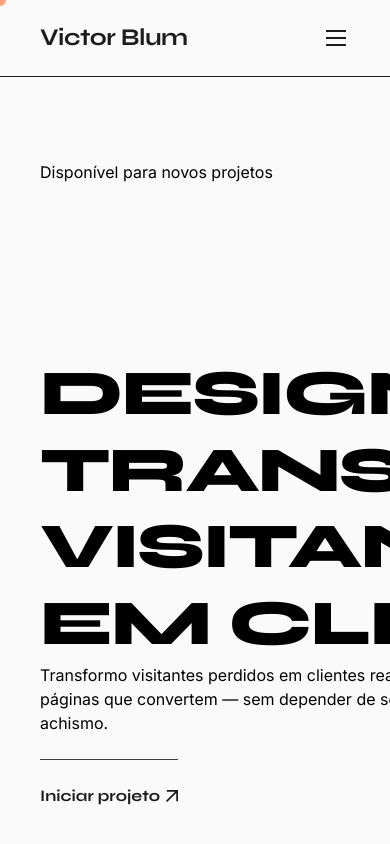
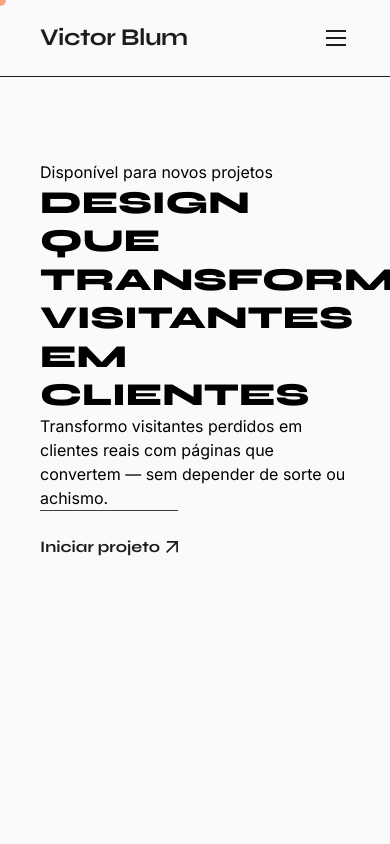
Before and after one commit to 0VICTORBLUM/Portifolio, a plain HTML site: page index.html in a window 390 px wide. Shown: the top 844 px of the page. Drawn offline with Linux system fonts and the light colour scheme.

Commit message:
Style: Mudando estilos gerais

```diff
--- a/css/home/hero.css
+++ b/css/home/hero.css
@@ -1,38 +1,6 @@
 .hero-bg {
-    min-height: 100vh;
-    display: grid;
-    grid-template-columns: 1fr 1fr;
-    grid-template-rows: auto 1fr auto;
-    grid-template-areas:
-        "tag    ."
-        "title  title"
-        "meta    .";
-    align-items: end;
-    padding-top: 80px;
-    padding-bottom: 80px;
-    position: relative;
-}
-
-.hero-bg > .font-body:first-child {
-    grid-area: tag;
-    align-self: start;
-    padding-top: 20px;
-    color: var(--complementar-c2);
-    margin: 0;
-}
-
-.hero-bg > h1 {
-    grid-area: title;
-    letter-spacing: -0.03em;
-}
-
-.hero-meta {
-    grid-area: meta;
-    display: flex;
-    flex-direction: column;
-    align-items: flex-start;
-    gap: 24px;
-    max-width: 420px;
+    margin-top: 80px;
+    margin-bottom: 80px;
 }
 
 .hero-meta > .font-body {
@@ -50,23 +18,3 @@
 @keyframes word-reveal {
     to { clip-path: inset(0 0 0% 0); }
 }
-
-@media (max-width: 768px) {
-    .hero-bg {
-        grid-template-columns: 1fr;
-        grid-template-areas:
-            "tag"
-            "title"
-            "meta";
-        padding-bottom: 48px;
-    }
-
-    .hero-meta {
-        align-items: flex-start;
-        margin-left: 0;
-    }
-
-    .hero-meta > .font-body {
-        text-align: left;
-    }
-}
--- a/css/utilitarios/tipografia.css
+++ b/css/utilitarios/tipografia.css
@@ -16,7 +16,7 @@
     font: 700 1.5rem/1.5 "syne", sans-serif;
 }
 .font-menus {
-    font: 700 1.5rem/1.5 "syne", sans-serif;
+    font: 700 1rem/1.5 "syne", sans-serif;
 }
 .font-button {
     font: 700 1.25rem/1.5 "syne", sans-serif;
@@ -32,12 +32,19 @@
 }
 
 @media (max-width: 375px) {
+    .font-h1 {
+    font: 800 1.5rem/1.2 "syne", sans-serif;
+    text-transform: uppercase;
+}
+}
+
+@media (max-width: 768px) {
 .font-display {
     font: 800 1.5rem/1 "syne", sans-serif;
     text-transform: uppercase;
 }
 .font-h1 {
-    font: 800 1.5rem/1.2 "syne", sans-serif;
+    font: 800 2rem/1.2 "syne", sans-serif;
 }
 .font-h2 {
     font: 700 1.5rem/1.2 "syne", sans-serif;
```
